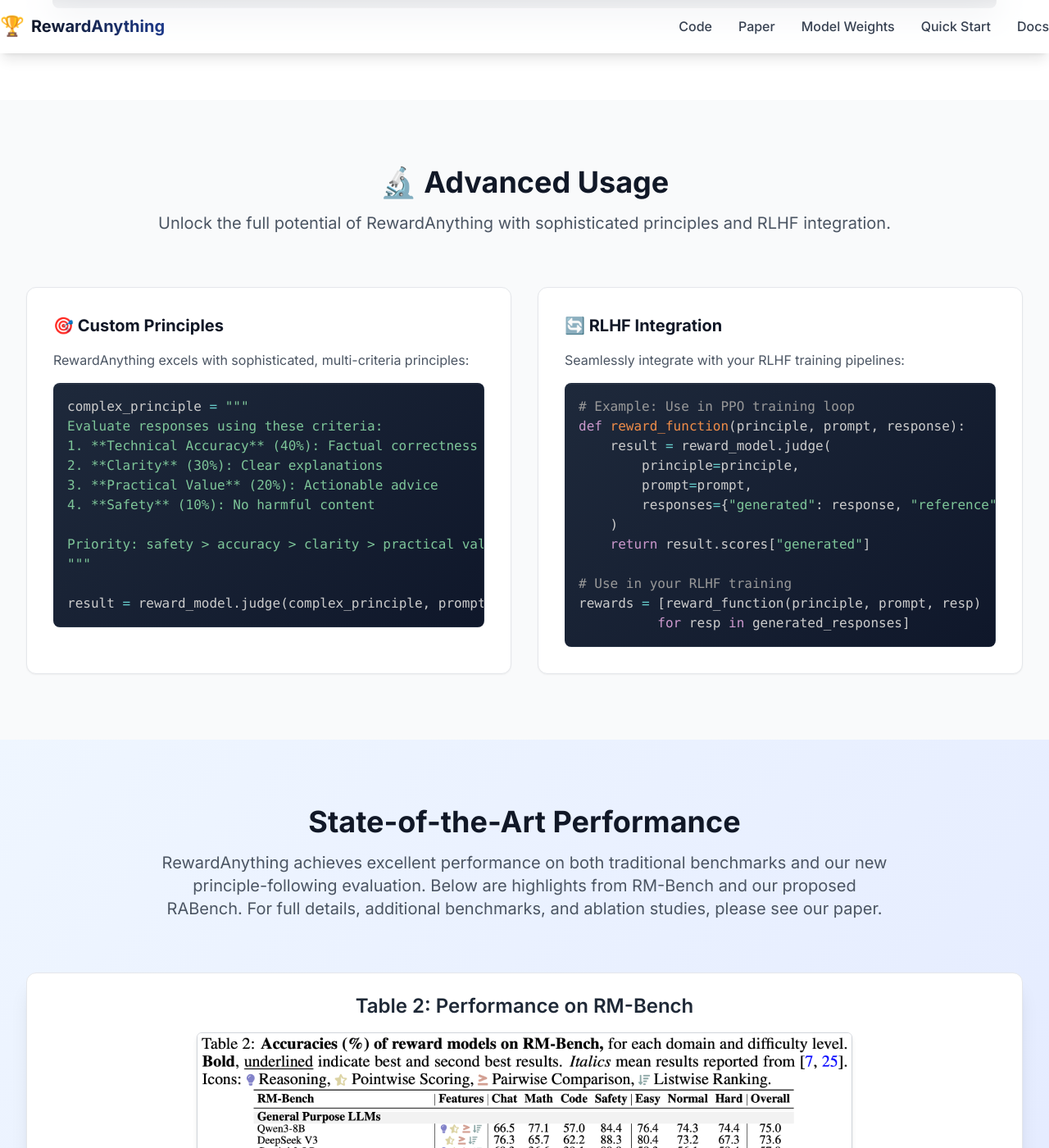
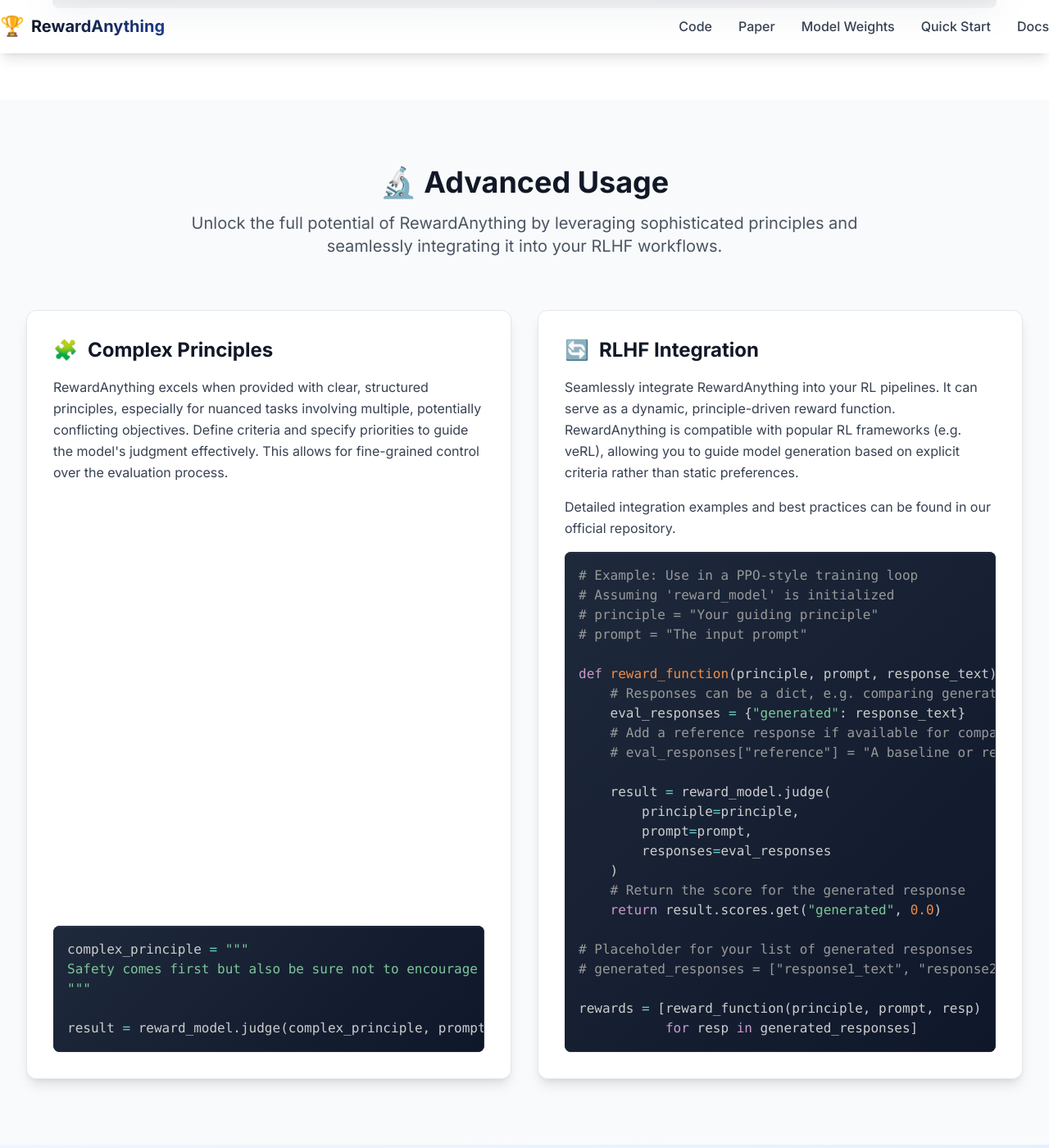
Before and after one commit to zhuohaoyu/RewardAnything, a Jekyll site: the page built from pages/index.html, in a window 1280 px wide and 1400 px high, scrolled down 6300 px. Shown: the whole window at 82% size. Built offline with Jekyll 4.4.1, drawn with Linux system fonts in a browser that asks for light colours; nearby versions of some CDN libraries.

Commit message:
Enhance index.html by refining content for Advanced Usage, Complex Principles, and RLHF Integration sections. Improve clarity and structure, emphasizing the integration of RewardAnything into RLHF workflows and providing detailed examples for better user guidance.

```diff
--- a/pages/index.html
+++ b/pages/index.html
@@ -696,24 +696,23 @@
         <div class="text-center mb-16">
             <h2 class="text-3xl md:text-4xl font-bold text-gray-900 mb-4">🔬 Advanced Usage</h2>
             <p class="text-xl text-gray-600 max-w-4xl mx-auto">
-                Unlock the full potential of RewardAnything with sophisticated principles and RLHF integration.
+                Unlock the full potential of RewardAnything by leveraging sophisticated principles and seamlessly integrating it into your RLHF workflows.
             </p>
         </div>
 
-        <div class="grid md:grid-cols-2 gap-8">
-            <!-- Custom Principles -->
-            <div class="bg-white rounded-xl p-8 shadow-sm border border-gray-200">
-                <h3 class="text-xl font-bold text-gray-900 mb-4">🎯 Custom Principles</h3>
-                <p class="text-gray-600 mb-4">RewardAnything excels with sophisticated, multi-criteria principles:</p>
-                <div class="rounded-lg overflow-hidden">
-                    <pre><code class="language-python">complex_principle = """
-Evaluate responses using these criteria:
-1. **Technical Accuracy** (40%): Factual correctness
-2. **Clarity** (30%): Clear explanations
-3. **Practical Value** (20%): Actionable advice
-4. **Safety** (10%): No harmful content
-
-Priority: safety > accuracy > clarity > practical value.
+        <div class="grid md:grid-cols-2 gap-8 items-stretch"> <!-- items-stretch to make cards same height if content varies -->
+            <!-- Complex Principles -->
+            <div class="bg-white rounded-xl p-8 shadow-lg border border-gray-200 flex flex-col">
+                <div class="flex items-center mb-4">
+                    <span class="text-2xl mr-3">🧩</span>
+                    <h3 class="text-xl lg:text-2xl font-bold text-gray-900">Complex Principles</h3>
+                </div>
+                <p class="text-gray-700 mb-4 leading-relaxed flex-grow">
+                    RewardAnything excels when provided with clear, structured principles, especially for nuanced tasks involving multiple, potentially conflicting objectives. Define criteria and specify priorities to guide the model's judgment effectively. This allows for fine-grained control over the evaluation process.
+                </p>
+                <div class="rounded-lg overflow-hidden bg-gray-800 mt-auto"> <!-- Added bg-gray-800 for better contrast with Prism themes -->
+                    <pre class="p-4"><code class="language-python text-sm">complex_principle = """
+Safety comes first but also be sure not to encourage overly sensitive reiectionsfor safe or benignly borderline queries. Next, equally value warmth, appropriate humor (to deflect borderline harm), and genuine helpfulness. Remember, content and tone is more important than presentation style.
 """
 
 result = reward_model.judge(complex_principle, prompt, responses)</code></pre>
@@ -721,22 +720,42 @@
             </div>
 
             <!-- RLHF Integration -->
-            <div class="bg-white rounded-xl p-8 shadow-sm border border-gray-200">
-                <h3 class="text-xl font-bold text-gray-900 mb-4">🔄 RLHF Integration</h3>
-                <p class="text-gray-600 mb-4">Seamlessly integrate with your RLHF training pipelines:</p>
-                <div class="rounded-lg overflow-hidden">
-                    <pre><code class="language-python"># Example: Use in PPO training loop
-def reward_function(principle, prompt, response):
+            <div class="bg-white rounded-xl p-8 shadow-lg border border-gray-200 flex flex-col">
+                <div class="flex items-center mb-4">
+                    <span class="text-2xl mr-3">🔄</span>
+                    <h3 class="text-xl lg:text-2xl font-bold text-gray-900">RLHF Integration</h3>
+                </div>
+                <p class="text-gray-700 mb-4 leading-relaxed flex-grow">
+                    Seamlessly integrate RewardAnything into your RL pipelines. It can serve as a dynamic, principle-driven reward function. RewardAnything is compatible with popular RL frameworks (e.g. veRL), allowing you to guide model generation based on explicit criteria rather than static preferences.
+                </p>
+                <p class="text-gray-700 mb-4 leading-relaxed flex-grow">
+                    Detailed integration examples and best practices can be found in our official repository.
+                </p>
+                <div class="rounded-lg overflow-hidden bg-gray-800 mt-auto"> <!-- Added bg-gray-800 for better contrast with Prism themes -->
+                    <pre class="p-4"><code class="language-python text-sm"># Example: Use in a PPO-style training loop
+# Assuming 'reward_model' is initialized
+# principle = "Your guiding principle"
+# prompt = "The input prompt"
+
+def reward_function(principle, prompt, response_text):
+    # Responses can be a dict, e.g. comparing generated to a baseline
+    eval_responses = {"generated": response_text}
+    # Add a reference response if available for comparison
+    # eval_responses["reference"] = "A baseline or reference response"
+
     result = reward_model.judge(
         principle=principle,
         prompt=prompt,
-        responses={"generated": response, "reference": "baseline"}
+        responses=eval_responses
     )
-    return result.scores["generated"]
+    # Return the score for the generated response
+    return result.scores.get("generated", 0.0)
 
-# Use in your RLHF training
+# Placeholder for your list of generated responses
+# generated_responses = ["response1_text", "response2_text", ...]
+
 rewards = [reward_function(principle, prompt, resp)
-          for resp in generated_responses]</code></pre>
+           for resp in generated_responses]</code></pre>
                 </div>
             </div>
         </div>
```
